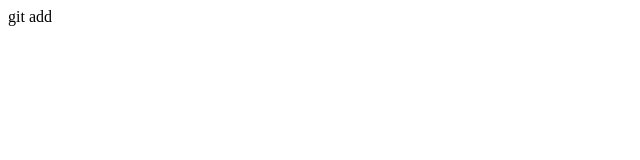
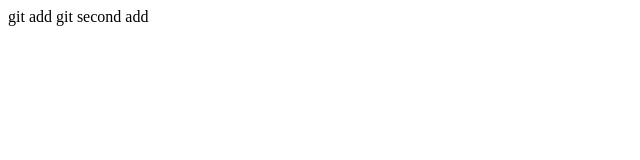
Before and after one commit to Mahasethmanish987/learn-git, a plain HTML site: page index.html in a window 1280 px wide. Shown: the whole page, without its empty margins (0-640 px from the left). Drawn offline with Linux system fonts and the light colour scheme.

Commit message:
add paragraph

```diff
--- a/index.html
+++ b/index.html
@@ -7,5 +7,6 @@
 </head>
 <body>
     git add
+    git second add
 </body>
 </html>
```
